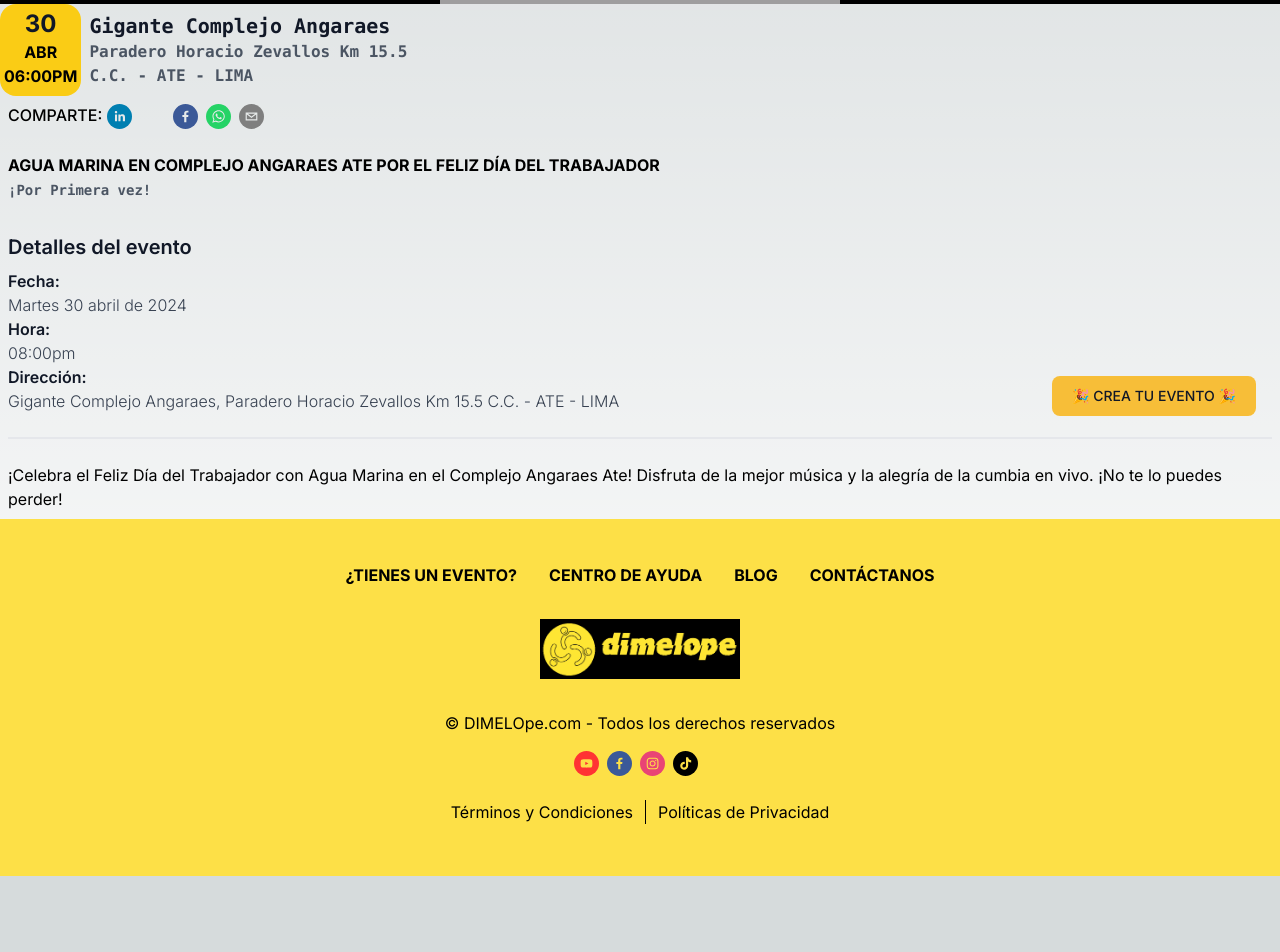
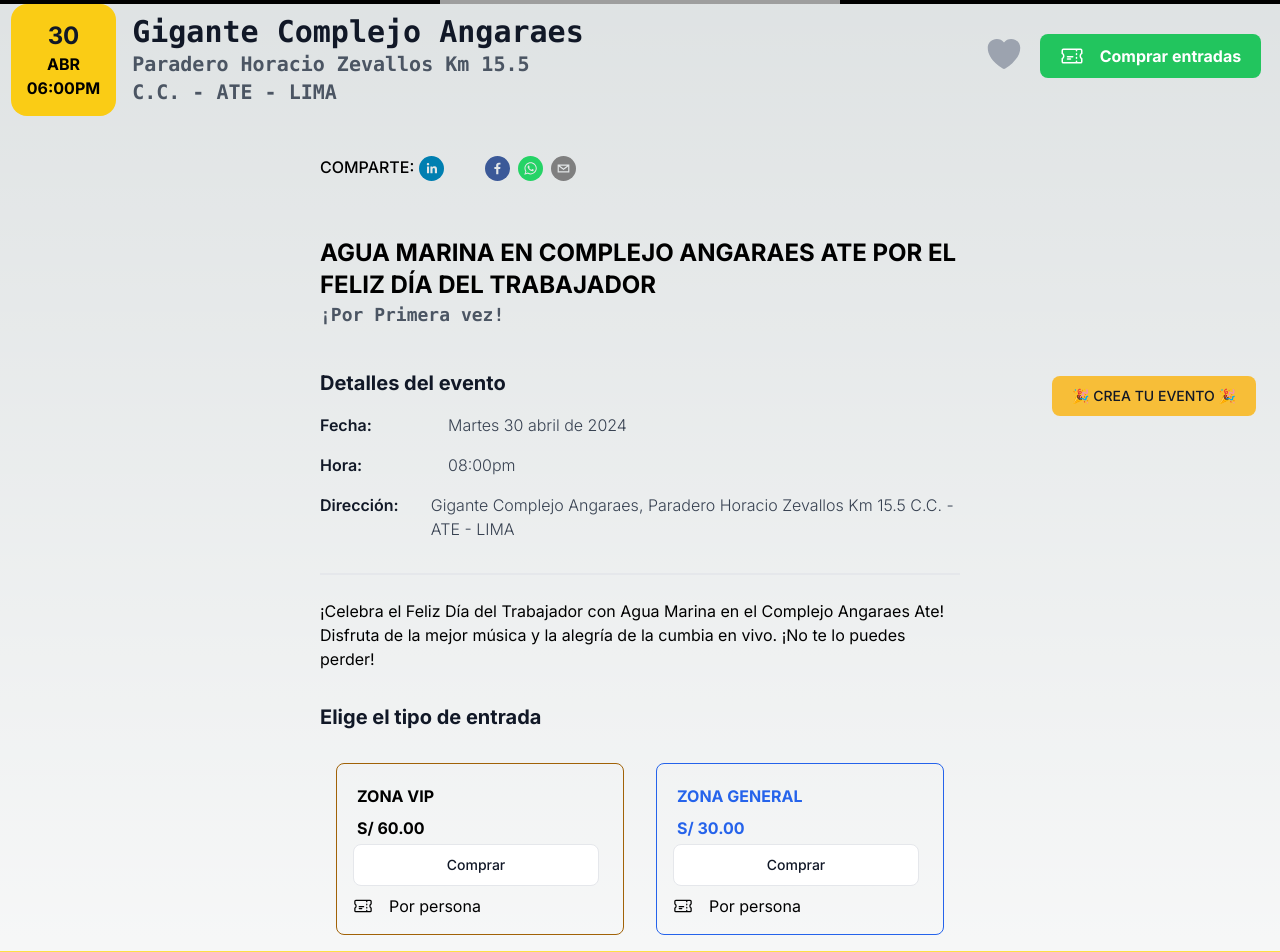
Before and after one commit to okumo/dimelope-2, a Next.js app: page /events/1/view in a window 1280 px wide. Shown: the part 360-1312 px from the top of the page. Before the commit the page ends 1236 px from the top, so only its background shows below. Built offline with nearby package versions, Linux system fonts and the light colour scheme; grey boxes are pictures that could not be loaded.

Commit message:
finish view event

```diff
--- a/app/events/[id]/view/page.tsx
+++ b/app/events/[id]/view/page.tsx
@@ -1,11 +1,13 @@
 import { SocialIcon } from "react-social-icons";
 import { ImageEventView } from "./styles";
 import { DocumentDuplicateIcon } from "@heroicons/react/24/solid";
+import { HeartIcon } from "@heroicons/react/24/solid";
+import { TicketIcon } from "@heroicons/react/24/outline";
 
 export default function Page() {
   return (
     <main>
-      <section>
+      <section id="portada">
         <ImageEventView className="w-full bg-black flex justify-center">
           <img
             className="object-center max-h-96 object-contain sm:object-fill"
@@ -15,10 +17,11 @@
         </ImageEventView>
       </section>
       <section id="fecha-lugar">
-        <div className="flex ">
+        <div className="flex md:flex md:justify-center md:gap-96 p-4 md:p-0">
+          <div className="md:flex flex flex-row">
             <div
               id="fecha"
-            className="bg-yellow-400 flex-col  text-center rounded-2xl p-1"
+              className="bg-yellow-400 flex-col  text-center rounded-2xl p-1 md:p-4"
             >
               <p className="text-2xl font-bold text-gray-900 dark:text-white">
                 30
@@ -26,24 +29,36 @@
               <p className="font-bold"> ABR</p>
               <p className="font-bold"> 06:00PM</p>
             </div>
-
-          <div className=" w-full flex flex-col justify-center p-2 text-gray-600">
-            <p className="text-xl font-mono font-bold text-gray-900 dark:text-white flex-row">
+            <div className="flex flex-col justify-center p-2 text-gray-600 md:px-4">
+              <p className="text-xl font-mono font-bold text-gray-900 dark:text-white flex-row md:text-3xl">
                 Gigante Complejo Angaraes
               </p>
 
-            <p className="font-mono antialiased font-bold flex-row"></p>
-            <p className="font-mono antialiased font-bold flex-row">
+              <p className="font-mono antialiased font-bold flex-row md:text-xl">
                 Paradero Horacio Zevallos Km 15.5
               </p>
-            <p className="font-mono antialiased font-bold flex-row">
+              <p className="font-mono antialiased font-bold flex-row md:text-xl">
                 C.C. - ATE - LIMA
               </p>
             </div>
           </div>
+
+          <div className=" flex-row self-center gap-4 hidden md:flex">
+            <HeartIcon className="h-10 w-10 text-gray-400" />
+            <div>
+              <button
+                type="button"
+                className="focus:outline-none text-white bg-green-500 hover:bg-green-800 focus:ring-4 focus:ring-green-300 font-bold rounded-lg text-base px-5 py-2.5 me-2 mb-2 dark:bg-green-600 dark:hover:bg-green-700 dark:focus:ring-green-800 flex gap-4 items-center"
+              >
+                <TicketIcon className="h-6 w-6" />
+                Comprar entradas
+              </button>
+            </div>
+          </div>
+        </div>
       </section>
       <section id="compartir">
-        <div className="p-2">
+        <div className="p-4 md:px-80 md:py-10">
           <p className="font-medium uppercase leading-tight text-base">
             COMPARTE:{" "}
             <SocialIcon
@@ -76,30 +91,44 @@
       </section>
 
       <section id="detalles-evento">
-        <div className="px-2 py-4">
-          <p className="uppercase font-bold">
+        <div className="px-4 py-4 md:px-80">
+          <p className="uppercase font-bold md:text-2xl">
             AGUA MARINA EN COMPLEJO ANGARAES ATE POR EL FELIZ DÍA DEL TRABAJADOR
           </p>
-          <span className="text-sm font-mono font-semibold antialiased text-gray-600">
+          <span className="text-sm font-mono font-semibold antialiased text-gray-600 md:text-lg">
             ¡Por Primera vez!
           </span>
         </div>
-        <div className="flex flex-col p-2">
+        <div className="flex flex-col p-4 md:px-80">
           <div className="border-b-2 pb-6">
-            <h2 className="font-semibold py-2 text-xl text-gray-900">
+            <h2 className="font-semibold py-2 text-xl text-gray-900 md:font-bold">
               Detalles del evento
             </h2>
-            <p className="text-gray-900 font-semibold text-base">Fecha:</p>
+            <div className="md:flex md:py-2">
+              <p className="text-gray-900 font-semibold text-base md:w-32">
+                Fecha:
+              </p>
               <span className="text-gray-700 font-light text-base">
                 Martes 30 abril de 2024
               </span>
-            <p className="text-gray-900 font-semibold text-base">Hora:</p>
-            <span className="text-gray-700 font-light text-base">08:00pm</span>
-            <p className="text-gray-900 font-semibold text-base">Dirección:</p>
+            </div>
+            <div className="md:flex md:py-2">
+              <p className="text-gray-900 font-semibold text-base md:w-32">
+                Hora:
+              </p>
               <span className="text-gray-700 font-light text-base">
-              Gigante Complejo Angaraes, Paradero Horacio Zevallos Km 15.5 C.C.
-              - ATE - LIMA
+                08:00pm
               </span>
+            </div>
+            <div className="md:flex md:py-2">
+              <p className="text-gray-900 font-semibold text-base md:w-32">
+                Dirección:
+              </p>
+              <span className="text-gray-700 font-light text-base">
+                Gigante Complejo Angaraes, Paradero Horacio Zevallos Km 15.5
+                C.C. - ATE - LIMA
+              </span>
+            </div>
           </div>
           <div className="pt-6">
             <span>
@@ -110,6 +139,45 @@
           </div>
         </div>
       </section>
+
+      <section id="comprar-entradas">
+        <div className="p-4 md:px-80">
+          <p className="text-xl font-bold text-gray-900 dark:text-white">
+            Elige el tipo de entrada
+          </p>
+        </div>
+        <div className="md:flex md:px-80 md:flex-row">
+          <div className=" border-yellow-700 flex flex-col p-4 border m-4 rounded-lg md:w-full">
+            <p className="font-bold p-1">ZONA VIP</p>
+            <p className="font-bold p-1">S/ 60.00</p>
+            <button
+              type="button"
+              className=" py-2.5 px-5 me-2 mb-2 text-sm font-medium text-gray-900 focus:outline-none bg-white rounded-lg border border-gray-200 hover:bg-gray-100 hover:text-blue-700 focus:z-10 focus:ring-4 focus:ring-gray-100 dark:focus:ring-gray-700 dark:bg-gray-800 dark:text-gray-400 dark:border-gray-600 dark:hover:text-white dark:hover:bg-gray-700"
+            >
+              Comprar
+            </button>
+            <div className="flex gap-4 items-center">
+              <TicketIcon className="h-5 w-5" />
+              <p>Por persona</p>
+            </div>
+          </div>
+
+          <div className=" border-blue-600 flex flex-col p-4 border m-4 rounded-lg md:w-full">
+            <p className="font-bold p-1 text-blue-600">ZONA GENERAL</p>
+            <p className="font-bold p-1 text-blue-600">S/ 30.00</p>
+            <button
+              type="button"
+              className=" py-2.5 px-5 me-2 mb-2 text-sm font-medium text-gray-900 focus:outline-none bg-white rounded-lg border border-gray-200 hover:bg-gray-100 hover:text-blue-700 focus:z-10 focus:ring-4 focus:ring-gray-100 dark:focus:ring-gray-700 dark:bg-gray-800 dark:text-gray-400 dark:border-gray-600 dark:hover:text-white dark:hover:bg-gray-700"
+            >
+              Comprar
+            </button>
+            <div className="flex gap-4 items-center">
+              <TicketIcon className="h-5 w-5" />
+              <p>Por persona</p>
+            </div>
+          </div>
+        </div>
+      </section>
     </main>
   );
 }
```
Lines whose indentation alone changed are shown as unchanged.
